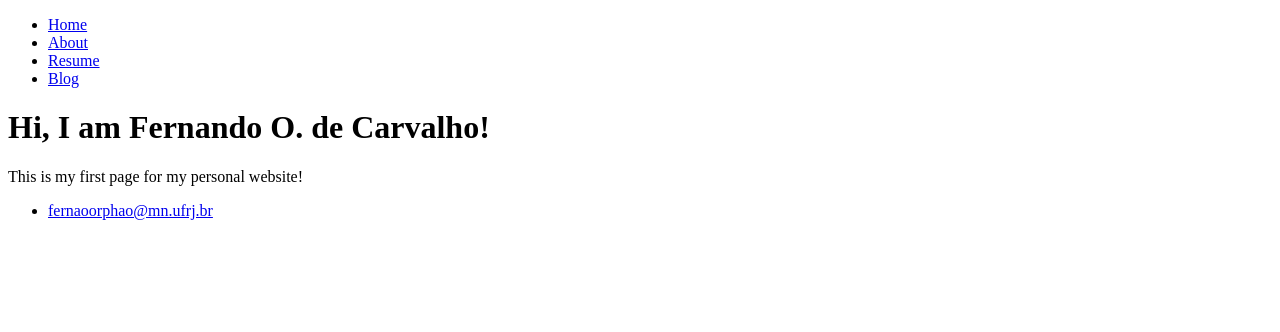
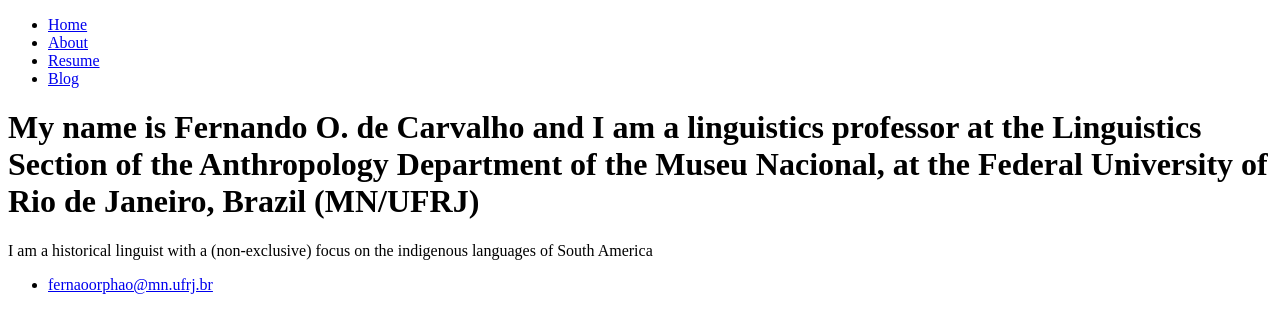
Before and after one commit to fernaoorphao/personal_page, a plain HTML site: page index.html in a window 1280 px wide. Drawn offline with Linux system fonts and the light colour scheme.

Commit message:
Update index.html

```diff
--- a/index.html
+++ b/index.html
@@ -14,8 +14,8 @@
    </nav>
    <div class=”container”>
      <div class=”blurb”>
-       <h1>Hi, I am Fernando O. de Carvalho!</h1>
-       <p>This is my first page for my personal website!</a></p>
+       <h1>My name is <b>Fernando O. de Carvalho</b> and I am a linguistics professor at the Linguistics Section of the Anthropology Department of the Museu Nacional, at the Federal University of Rio de Janeiro, Brazil (MN/UFRJ)</h1>
+       <p>I am a historical linguist with a (non-exclusive) focus on the indigenous languages of South America</a></p>
      </div>
    </div>
    <footer>
```
